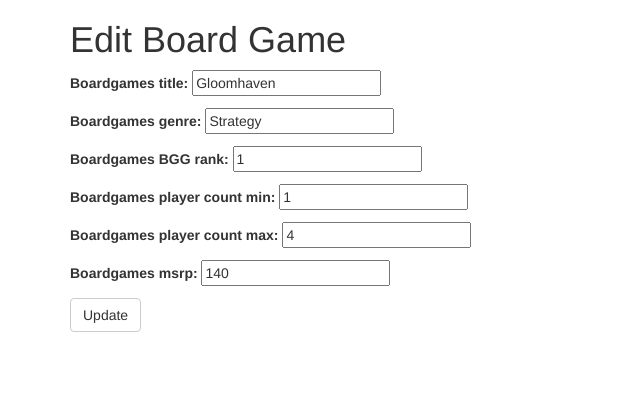
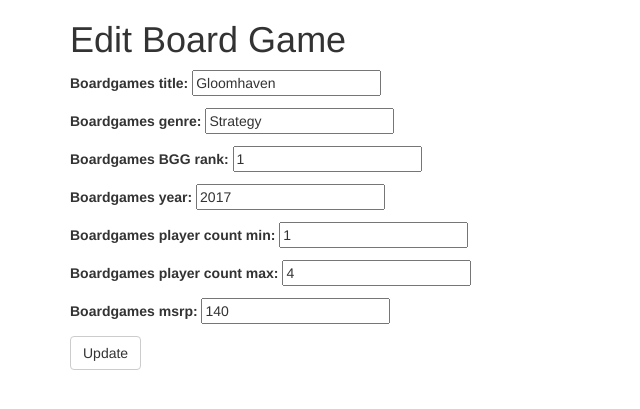
Before and after one commit to Carson402/ISQA3900-Group-9-Project, a Django app: page /boardgame/1/edit/ in a window 1280 px wide. Shown: the part 52-461 px from the top of the page, without its empty margins (0-640 px from the left). Run offline with Django 3.2, Linux system fonts and the light colour scheme; a user stored in the database is signed in; data comes from the database, SQL or seed files in the repository; both versions use the stored data as it was after the commit; some libraries are stand-ins or nearby versions.

Commit message:
Update with added attribute
Added year to boardgames

```diff
--- a/crm/forms.py
+++ b/crm/forms.py
@@ -11,5 +11,5 @@
 class BoardGameForm(forms.ModelForm):
    class Meta:
        model = Boardgames
-       fields = ( 'boardgames_title', 'boardgames_genre', 'boardgames_BGG_rank',
+       fields = ( 'boardgames_title', 'boardgames_genre', 'boardgames_BGG_rank', 'boardgames_year',
                  'boardgames_player_count_min', 'boardgames_player_count_max', 'boardgames_msrp')
--- a/crm/models.py
+++ b/crm/models.py
@@ -35,6 +35,7 @@
     boardgames_title = models.CharField(max_length=100)
     boardgames_genre = models.CharField(max_length=50)
     boardgames_BGG_rank = models.IntegerField()
+    boardgames_year = models.IntegerField(default='2021')
     boardgames_player_count_min = models.IntegerField()
     boardgames_player_count_max = models.IntegerField()
     boardgames_msrp = models.IntegerField()
--- a/templates/crm/boardgames_list.html
+++ b/templates/crm/boardgames_list.html
@@ -35,6 +35,7 @@
                 <th>Title</th>
                 <th>Genre</th>
                 <th>BGG Rank</th>
+                <th>Year</th>
                 <th>Minimum Players</th>
                 <th>Maximum Players</th>
                 <th>MSRP</th>
@@ -47,6 +48,7 @@
                     <td>{{ boardgames.boardgames_title }}</td>
                     <td>{{ boardgames.boardgames_genre }}</td>
                     <td>{{ boardgames.boardgames_BGG_rank }}</td>
+                    <td>{{ boardgames.boardgames_year }}</td>
                     <td>{{ boardgames.boardgames_player_count_min }}</td>
                     <td>{{ boardgames.boardgames_player_count_max }}</td>
                     <td>{{ boardgames.boardgames_msrp }}</td>
```
Also changed, not shown: crm/migrations/0002_auto_20211014_2016.py (added), db.sqlite3.
